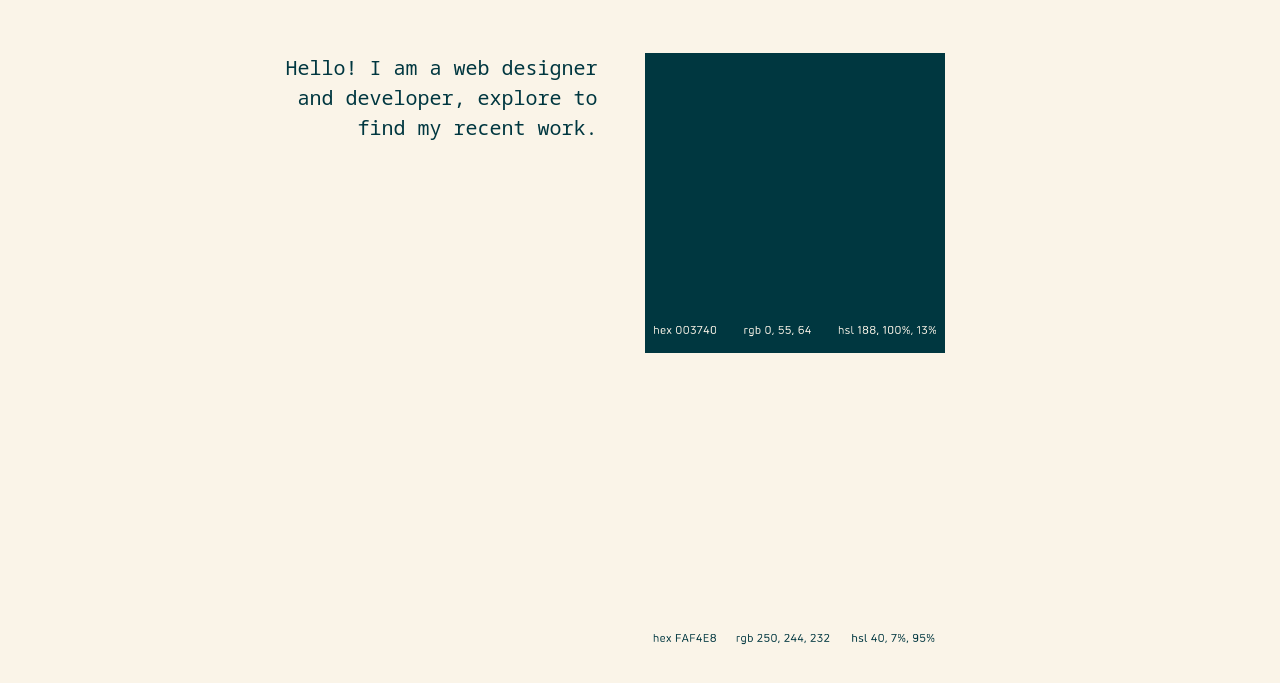
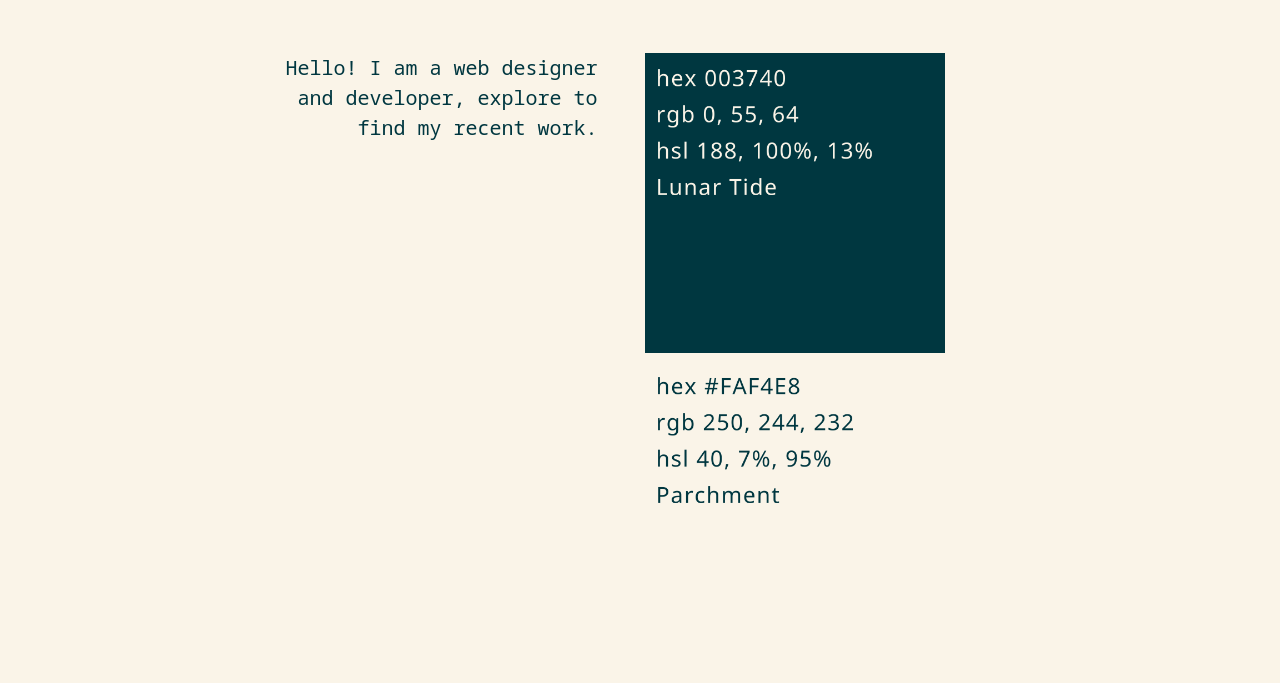
Before and after one commit to lucystickney/projects, a website: page index.html in a window 1280 px wide. Shown: the part 51-734 px from the top of the page. Drawn offline with nearby package versions, Linux system fonts and the light colour scheme.

Commit message:
replacing main color images

```diff
--- a/index.html
+++ b/index.html
@@ -47,8 +47,8 @@
 
     <p class="text-end" style="max-width: 30%;">Hello! I am a web designer and developer, explore to find my recent work.</p>
     <div class="col-4 ms-5">
-        <img src="resources/HEX 003740.png" class="mb-2" style="max-width: 100%;" alt="..." id="greenColor">
-        <img src="resources/HEX FAF4E8.png" class="" style="max-width: 100%;" alt="..." id="whiteColor">
+        <img src="resources/HEX 003740 (1).png" class="mb-2" style="max-width: 100%;" alt="..." id="greenColor">
+        <img src="resources/hex_FAF4E8.png" class="" style="max-width: 100%;" alt="..." id="whiteColor">
     </div>
 
  </div>
```
Also changed, not shown: resources/HEX 003740 (1).png (added), resources/hex_FAF4E8.png (added).
